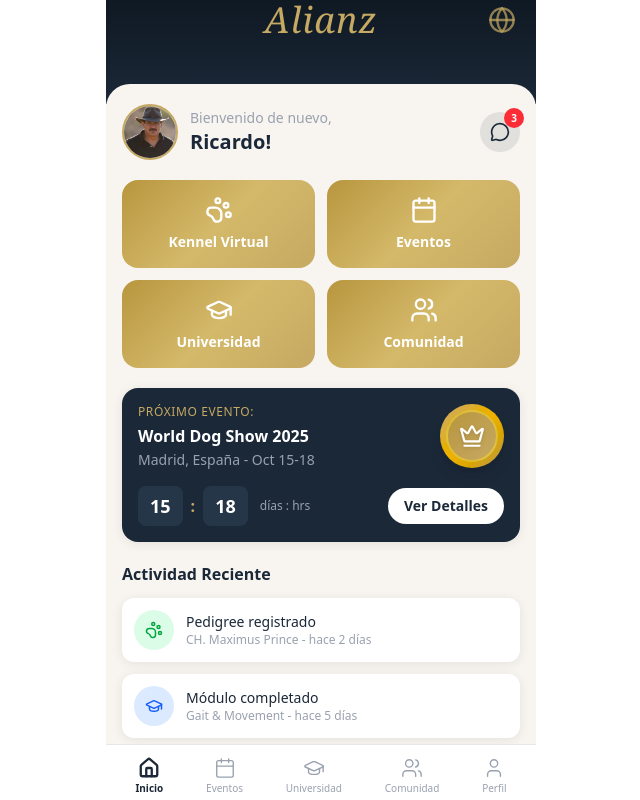
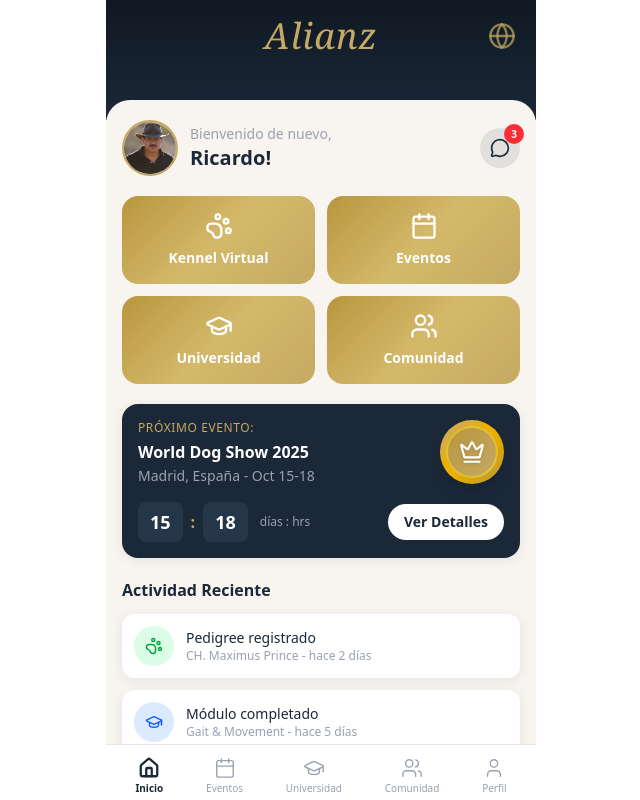
Before and after one commit to nachoaveragemexican/alianz, a React (Vite) app in the folder demo/: page /#/ in a window 1280 px wide. Shown: the whole page, without its empty margins (319-959 px from the left). Built offline with nearby package versions, Linux system fonts and the light colour scheme.

Commit message:
Home: vertically center Alianz title and globe in navy banner
Use flex items-center justify-center with minHeight 120px on the
header so the branding is centered in the tall navy area.

https://claude.ai/code/session_01UfzMFKpYQDqAPzECoDtYid

```diff
--- a/demo/src/pages/Home.jsx
+++ b/demo/src/pages/Home.jsx
@@ -15,8 +15,8 @@ export default function Home() {
   return (
     <div className="h-full flex flex-col">
       {/* Navy header — branding only */}
-      <header className="bg-navy-gradient safe-top px-5 pt-6 pb-16 shrink-0">
-        <div className="flex items-center justify-between">
+      <header className="bg-navy-gradient safe-top px-5 pb-12 shrink-0 flex items-center justify-center" style={{ minHeight: '120px' }}>
+        <div className="flex items-center justify-between w-full">
           <div className="w-7" />
           <h1 className="font-serif text-gold text-4xl italic tracking-wide">Alianz</h1>
           <Globe size={28} className="text-gold/70" />
```
Also changed, not shown: 6 other files (tests, documents, lock files or other folders).
